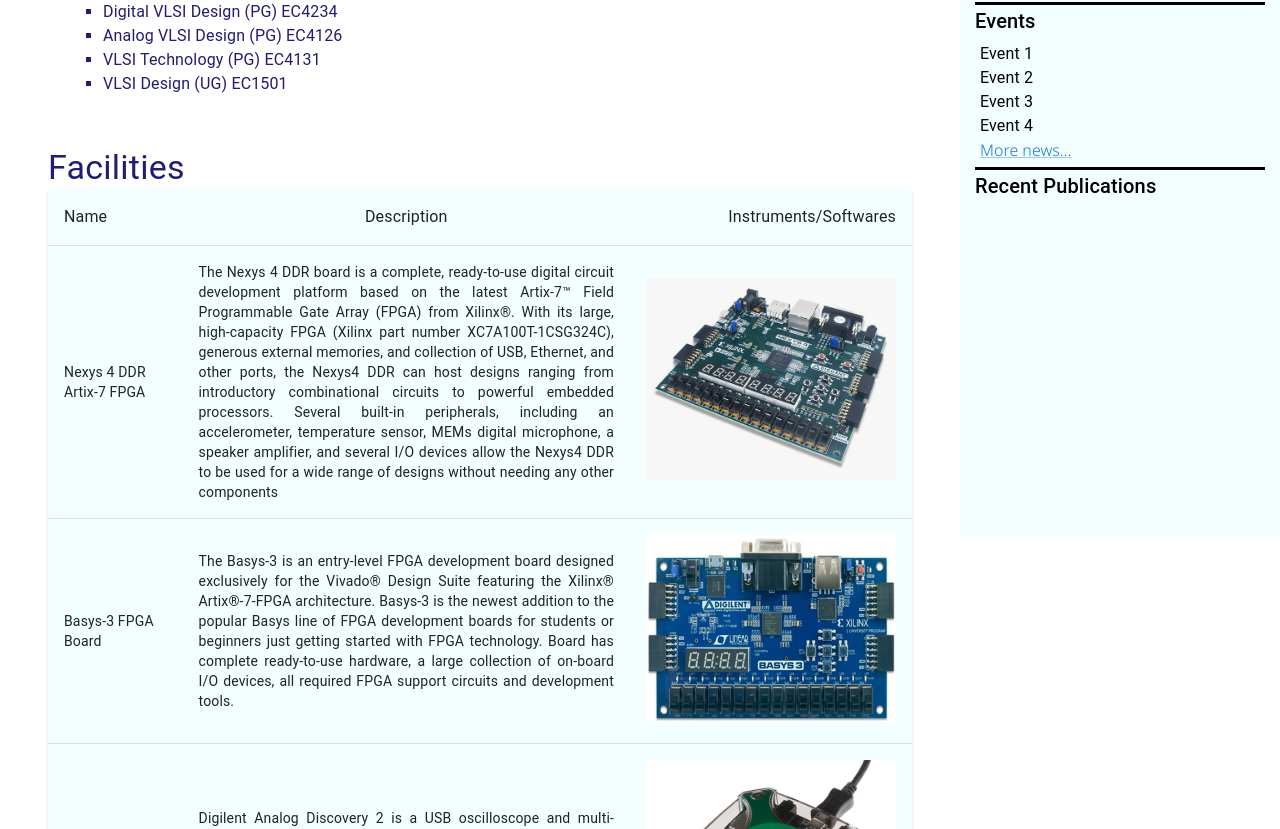
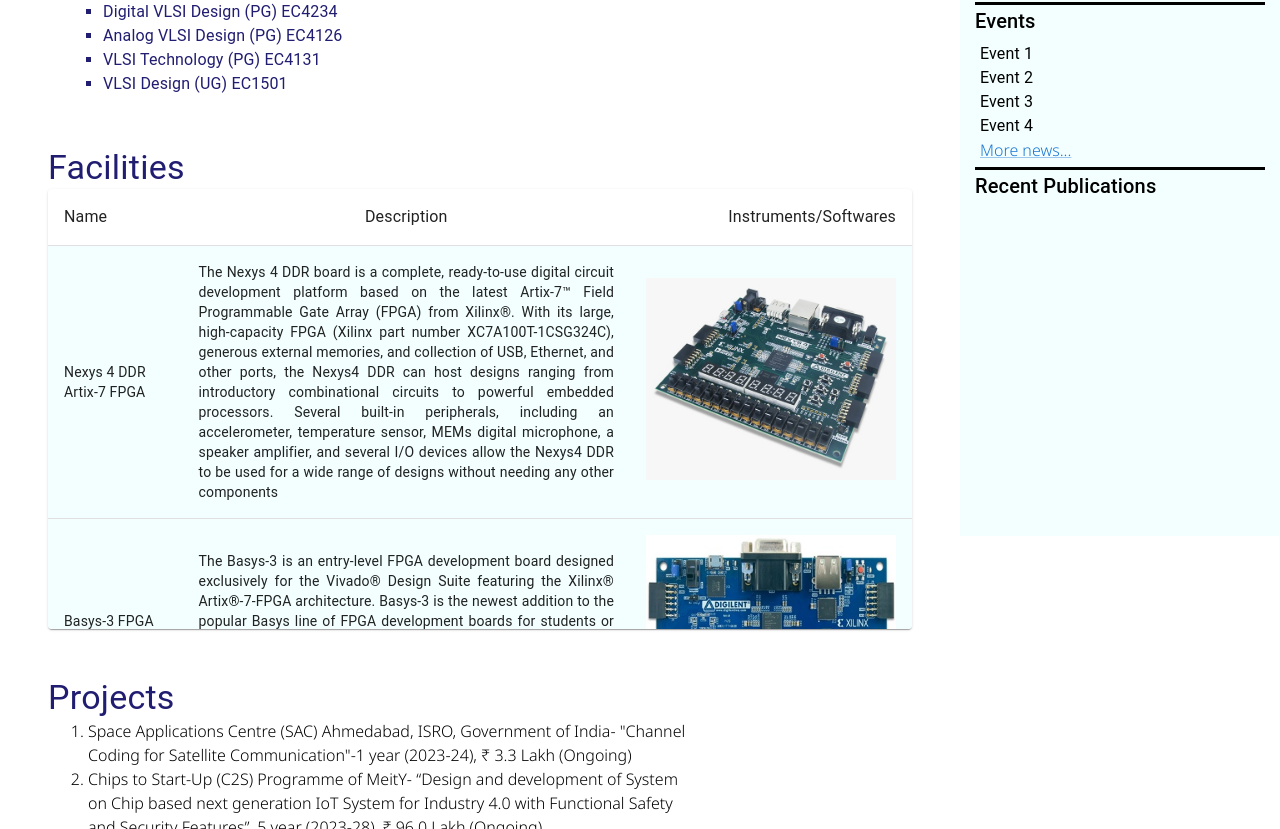
Before and after one commit to vivekr-rawani/VLSI-lab, a React (Vite) app: page / in a window 1280 px wide. Shown: the part 635-1464 px from the top of the page. Built offline with nearby package versions, Linux system fonts and the light colour scheme.

Commit message:
Changes in table

```diff
--- a/src/components/Facilities.jsx
+++ b/src/components/Facilities.jsx
@@ -65,8 +65,8 @@
     return (
         <Box className="facilities" marginTop={'3rem'} >
             <Typography variant="h4" className="sub-heading">Facilities </Typography>
-            <TableContainer component={Paper}  >
-                <Table sx={{ minWidth: 650 }} aria-label="simple table" bgcolor='#F3FFFF'>
+            <TableContainer component={Paper} sx={{ maxHeight: 440 }} >
+                <Table sx={{ minWidth: 650 }} stickyHeader aria-label="sticky table" bgcolor='#F3FFFF'>
                     <TableHead>
                         <TableRow>
                             <TableCell>
```
